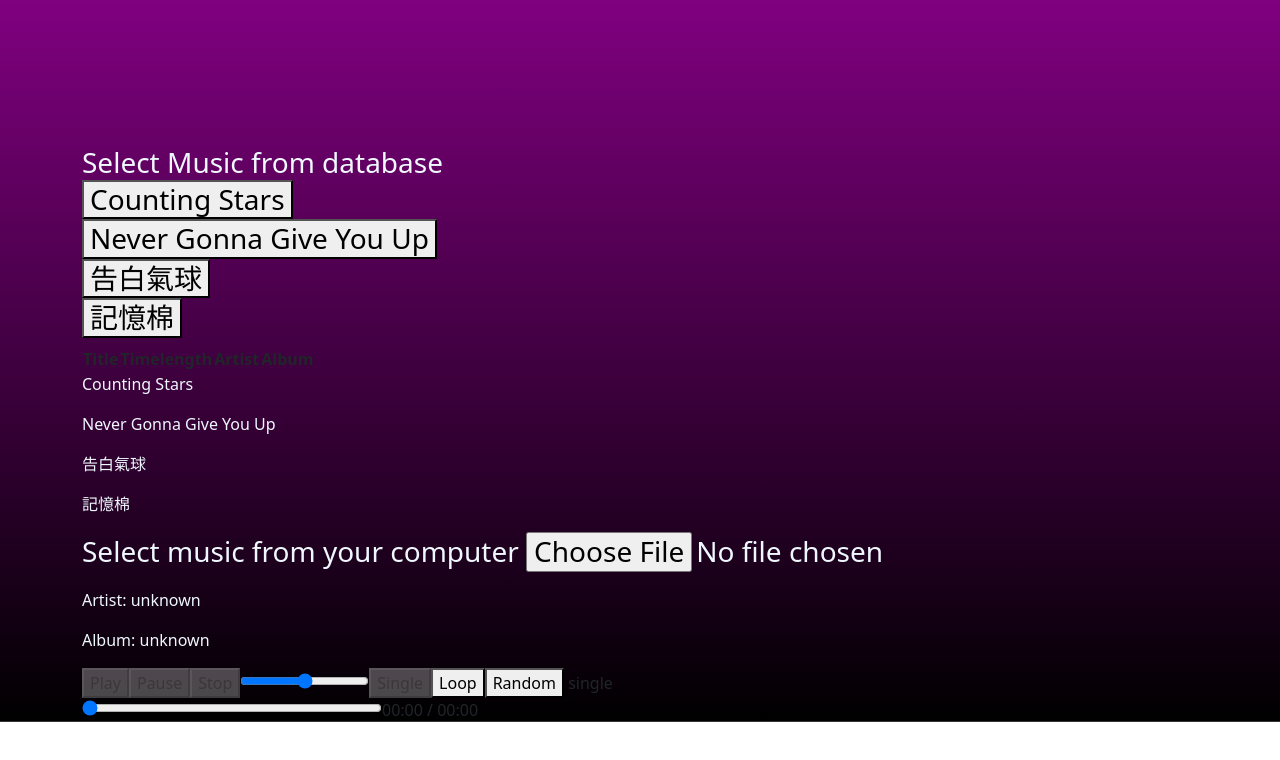
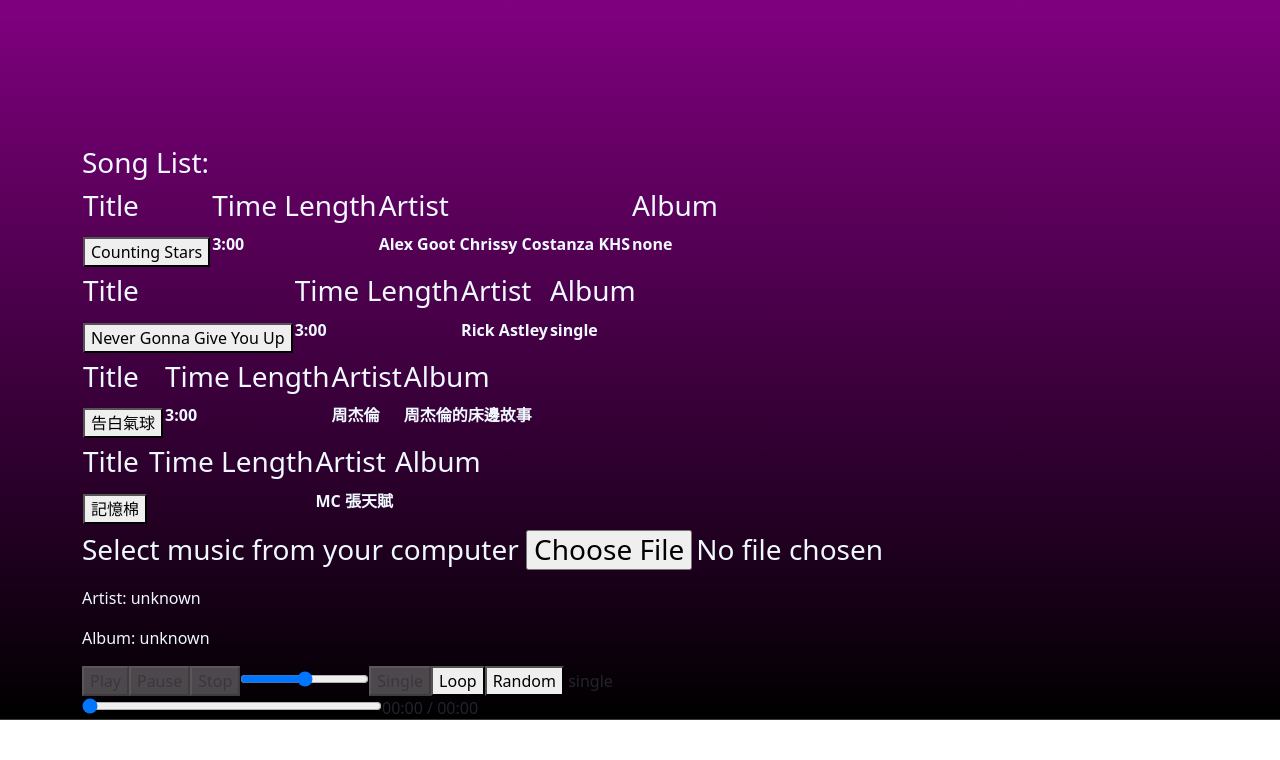
Before and after one commit to alexkkm/CSCI3280Project, a React (Create React App) app: page / in a window 1280 px wide. Shown: the top 760 px of the page. Built offline with nearby package versions, Linux system fonts and the light colour scheme.

Commit message:
Done song list, report

```diff
--- a/package.json
+++ b/package.json
@@ -1,13 +1,11 @@
 {
   "name": "p2pmusic",
   "version": "0.1.0",
-  "homepage": "https://alexkkm.github.io/CSCI3280Project",
   "private": true,
   "dependencies": {
     "@testing-library/jest-dom": "^5.14.1",
     "@testing-library/react": "^13.0.0",
     "@testing-library/user-event": "^13.2.1",
-    "gh-pages": "^5.0.0",
     "react": "^18.2.0",
     "react-dom": "^18.2.0",
     "react-router-dom": "^6.8.2",
@@ -15,8 +13,6 @@
     "web-vitals": "^2.1.0"
   },
   "scripts": {
-    "predeploy": "npm run build",
-    "deploy": "gh-pages -d build",
     "start": "react-scripts start",
     "build": "react-scripts build",
     "test": "react-scripts test",
--- a/src/AudioScript/AudioPlayer.js
+++ b/src/AudioScript/AudioPlayer.js
@@ -443,37 +443,39 @@ export default function AudioPlayer() {
                     {/* Upper bottom: Song list and uploding. */}
                     <div className="col-md-12" id='upperBottom'>
                         <div id="songList">
-                            <h3>Select Music from database
-                                {musicList.map((music, index) => {
-                                    return (
-                                        <div key={index}>
-                                            <button onClick={() => { loadMusic(music.audioTitle) }}>{music.audioTitle}</button>
-                                        </div>
-                                    )
-                                }
-                                )}
-                            </h3>
+                            <h3>Song List:</h3>
                             {
                                 // Adding the song list content here
                             }
-                            <table>
-                                <tr>
-                                    <th>Title</th>
-                                    <th>Timelength</th>
-                                    <th>Artist</th>
-                                    <th>Album</th>
-                                </tr>
-                            </table>
                             {musicList.map((music, index) => {
                                 return (
                                     <div key={index}>
-                                        <p>{music.audioTitle}</p>
+                                        <table id="songListTable" >
+                                            <tr>
+                                                <th><h3>Title</h3></th>
+                                                <th><h3>Time Length</h3></th>
+                                                <th><h3>Artist</h3></th>
+                                                <th><h3>Album</h3></th>
+                                            </tr>
+                                            <tr>
+                                                <th>
+                                                    <button onClick={() => { loadMusic(music.audioTitle) }}>{music.audioTitle}</button>
+                                                </th>
+                                                <th>
+                                                    <p>{music.timeLength}</p>
+                                                </th>
+                                                <th>
+                                                    <p>{music.artist}</p>
+                                                </th>
+                                                <th>
+                                                    <p>{music.album}</p>
+                                                </th>
+                                            </tr>
+                                        </table>
 
                                     </div>
-                                )
-                            }
-                            )
-                            }
+                                );
+                            })}
 
                         </div>
                         <div id="selectMusic">
```
Also changed, not shown: src/AudioScript/LrcDisplayer.js (+5 -5 lines), 1 other file (tests, documents, lock files or other folders).
